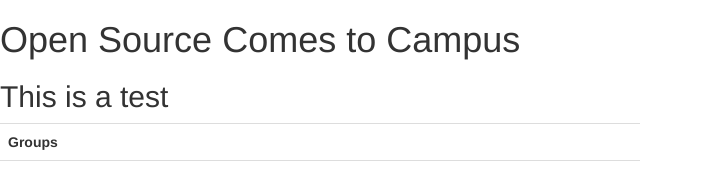
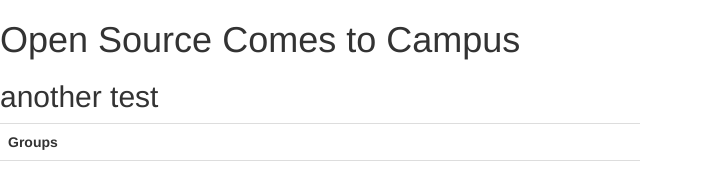
Before and after one commit to BucknellLaunch/OSCTC-Practice, a website: page public/index.html in a window 1280 px wide. Shown: the top 170 px of the page, without its empty margins (0-703 px from the left). Drawn offline with Linux system fonts and the light colour scheme.

Commit message:
another test

```diff
--- a/public/index.html
+++ b/public/index.html
@@ -8,7 +8,7 @@
 
   <body>
     <h1> Open Source Comes to Campus </h1>
-    <h2> This is a test </h2>
+    <h2> another test</h2>
     <table class="table" style="width:50%">
       <tr><th>Groups</th></tr>
       <tr><td><a href="/group1.html">Group 1</a></td></tr>
```
